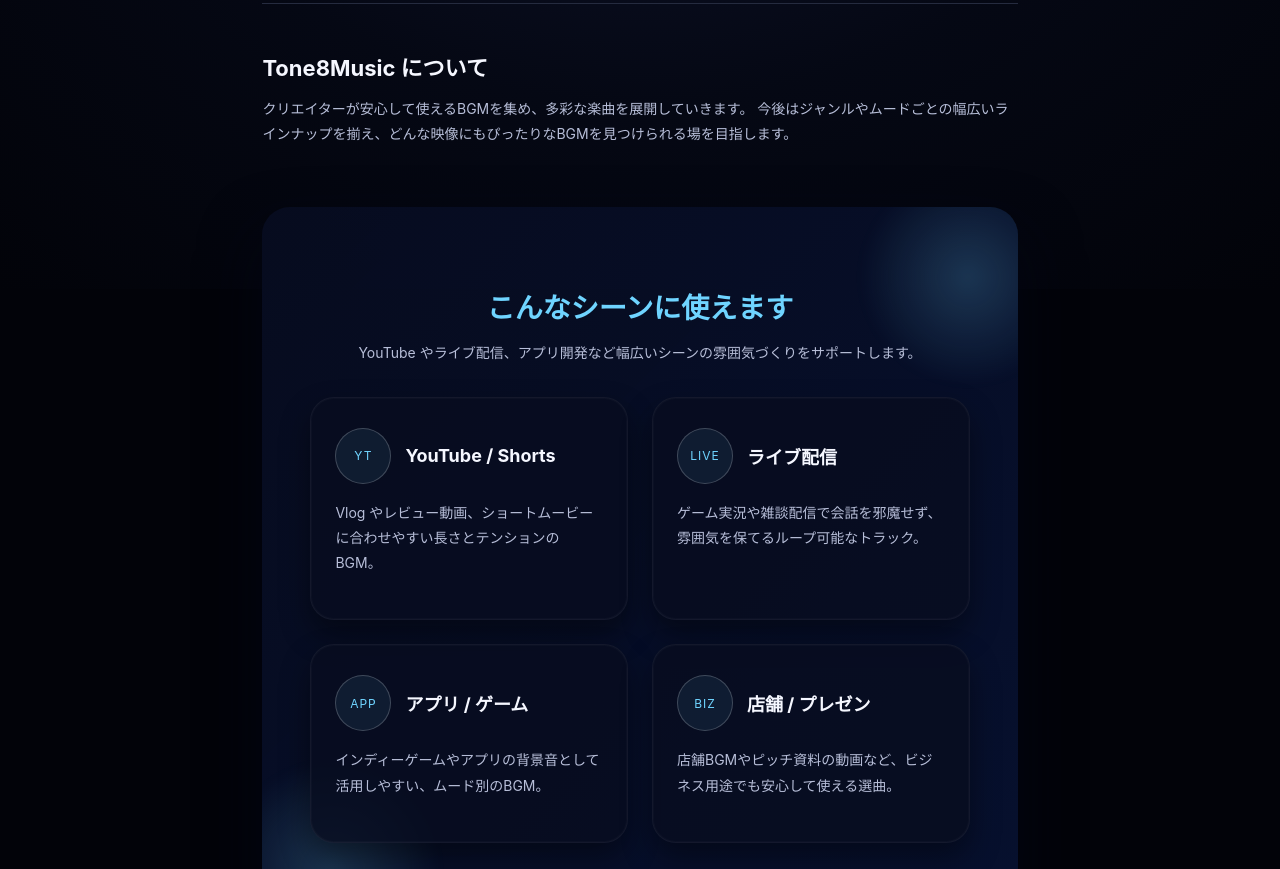
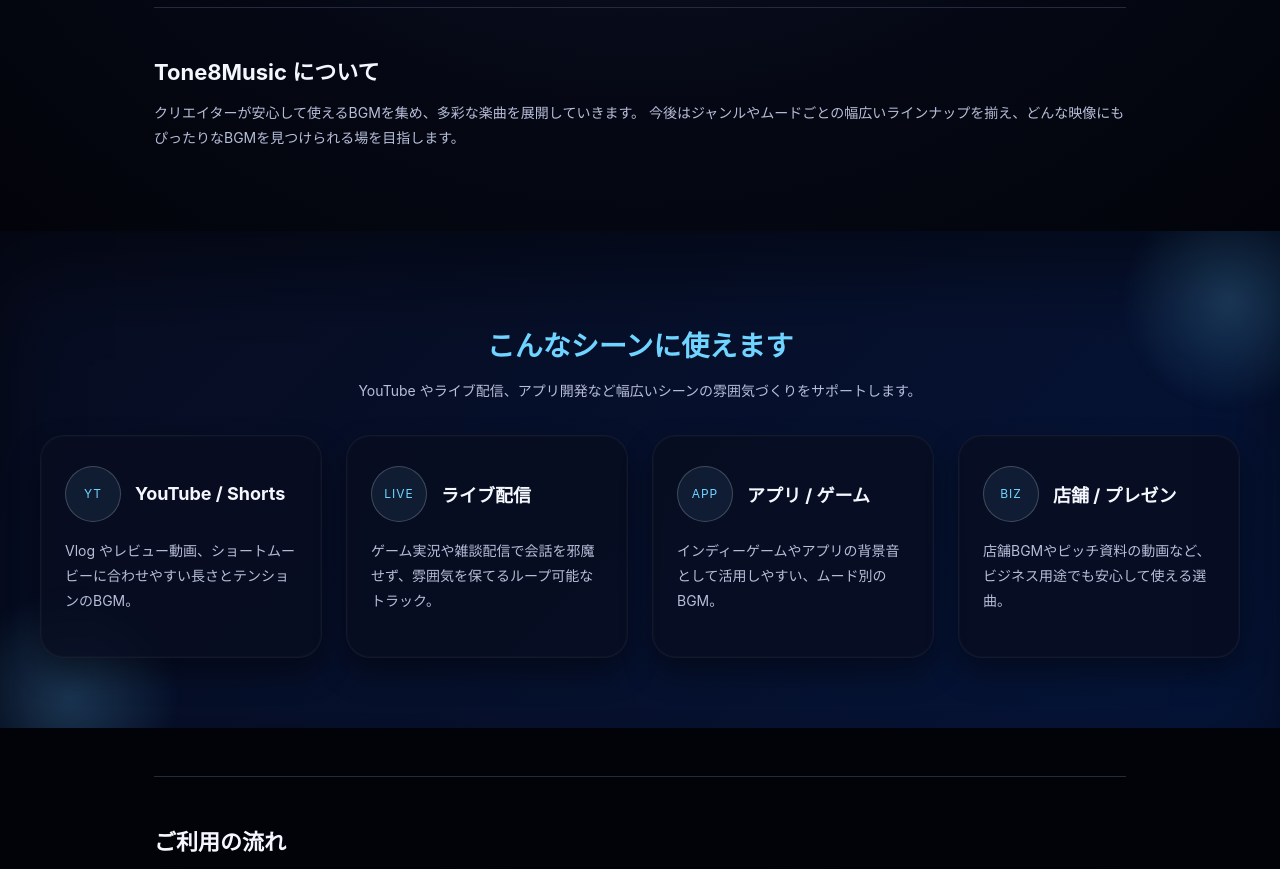
Before and after one commit to takino-songs/tone8music-site, a plain HTML site: page index.html in a window 1280 px wide. Shown: the part 511-1380 px from the top of the page. Drawn offline with Linux system fonts and the light colour scheme.

Commit message:
cardyoko

```diff
--- a/index.html
+++ b/index.html
@@ -32,6 +32,7 @@
     </section>
 
     <section class="section use-cases">
+      <div class="use-cases-inner">
         <h2>こんなシーンに使えます</h2>
         <p class="use-cases-subtitle">YouTube やライブ配信、アプリ開発など幅広いシーンの雰囲気づくりをサポートします。</p>
         <div class="cards-grid use-cases-grid">
@@ -64,6 +65,7 @@
             <p>店舗BGMやピッチ資料の動画など、ビジネス用途でも安心して使える選曲。</p>
           </article>
         </div>
+      </div>
     </section>
 
     <section class="section">
--- a/styles.css
+++ b/styles.css
@@ -143,8 +143,8 @@ nav {
 
 main {
   flex: 1 0 auto;
-  padding: 40px 8% 80px;
-  max-width: 960px;
+  padding: 44px 5% 90px;
+  max-width: 1100px;
   margin: 90px auto 0;
 }
 
@@ -428,14 +428,27 @@ main {
 }
 
 .section.use-cases {
-  margin-top: 60px;
-  padding: 56px 48px;
+  margin-top: 80px;
+  padding: 70px 0;
   border: none;
-  background: linear-gradient(135deg, rgba(7, 12, 32, 0.95), rgba(8, 20, 56, 0.8));
-  border-radius: 28px;
+  background: linear-gradient(135deg, rgba(7, 12, 32, 0.98), rgba(5, 22, 62, 0.9));
   position: relative;
   overflow: hidden;
-  box-shadow: 0 30px 60px rgba(3, 6, 20, 0.7);
+  box-shadow: inset 0 40px 80px rgba(0, 0, 0, 0.45);
+  width: 100vw;
+  left: 50%;
+  right: 50%;
+  margin-left: -50vw;
+  margin-right: -50vw;
+}
+
+.use-cases-inner {
+  max-width: none;
+  width: 100%;
+  margin: 0;
+  padding: 0;
+  position: relative;
+  z-index: 1;
 }
 
 .section.use-cases::before,
@@ -509,6 +522,20 @@ main {
   transition: transform 0.3s ease, border-color 0.3s ease, box-shadow 0.3s ease;
 }
 
+@media (min-width: 1024px) {
+  .use-cases-grid {
+    display: flex;
+    gap: 24px;
+    width: 100%;
+    padding: 0 40px;
+  }
+
+  .use-case-card {
+    flex: 1 1 25%;
+    min-height: 100%;
+  }
+}
+
 .use-case-card:hover {
   transform: translateY(-8px);
   border-color: rgba(111, 212, 255, 0.6);
@@ -569,7 +596,7 @@ main {
 .process-steps {
   display: flex;
   flex-direction: column;
-  gap: 16px;
+  gap: 12px;
   align-items: center;
 }
 
@@ -614,11 +641,13 @@ main {
   display: none;
   color: var(--accent-1);
   flex: none;
+  align-self: center;
+  margin: 0 6px;
 }
 
 .process-arrow svg {
-  width: 32px;
-  height: 32px;
+  width: 28px;
+  height: 28px;
   stroke: currentColor;
   stroke-width: 2;
   fill: none;
@@ -627,9 +656,9 @@ main {
 @media (min-width: 768px) {
   .process-steps {
     flex-direction: row;
-    align-items: center;
+    align-items: flex-start;
     justify-content: space-between;
-    gap: 16px;
+    gap: 12px;
   }
 
   .process-step {
```
Lines whose indentation alone changed are shown as unchanged.
